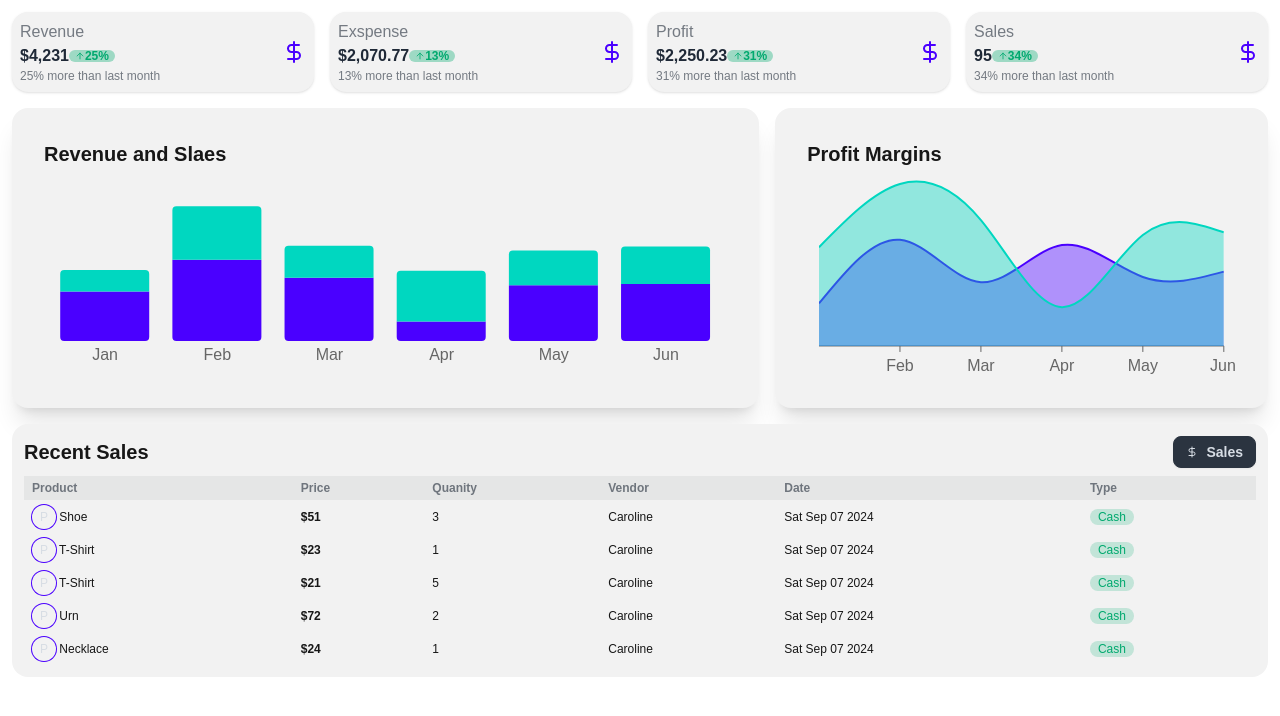
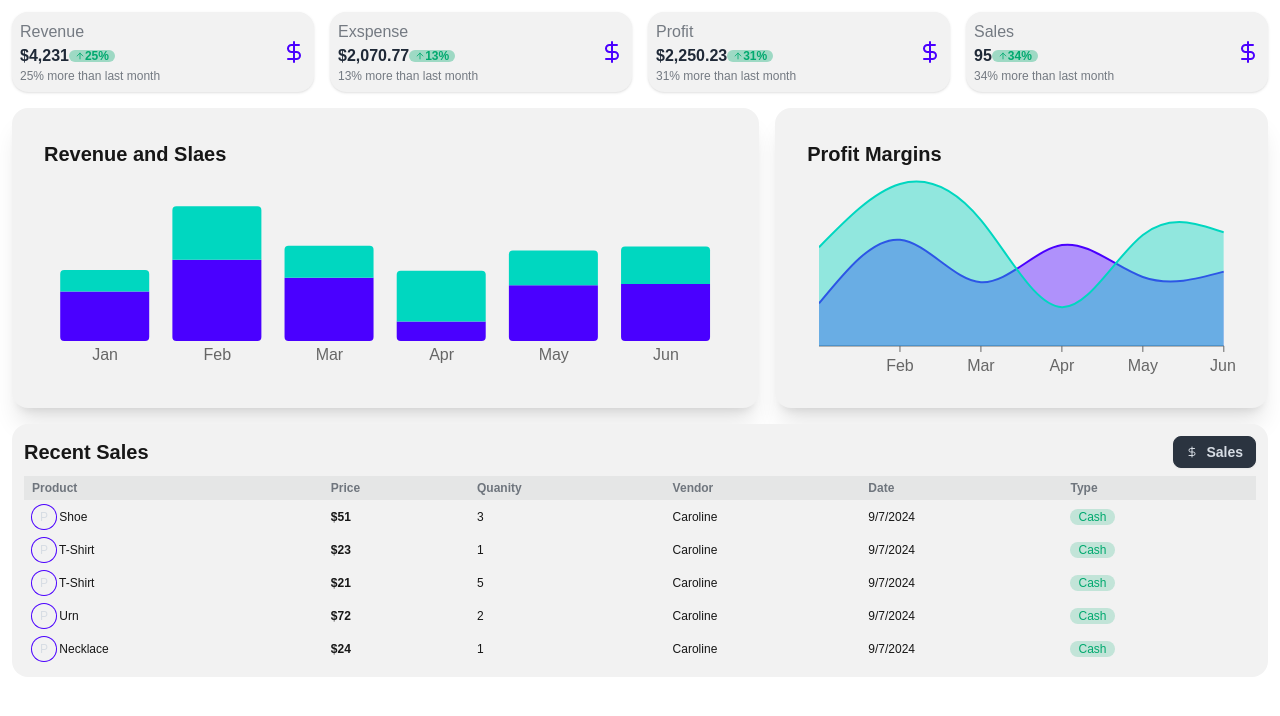
Before and after one commit to HunterGalloway-dev/swiftlaunch, a Next.js app: page / in a window 1280 px wide. Shown: the top 716 px of the page. Built offline with nearby package versions, Linux system fonts and the light colour scheme.

Commit message:
Date -> Locale

```diff
--- a/src/app/components/RecentSales/index.tsx
+++ b/src/app/components/RecentSales/index.tsx
@@ -30,7 +30,7 @@ const RecentSales = () => {
     </>
   );
   const date = (val: SupportedColumnType) => (
-    <p>{(val as Date).toDateString()}</p>
+    <p>{(val as Date).toLocaleDateString()}</p>
   );
   const status = (val: SupportedColumnType) => {
     const badgeClass =
```
